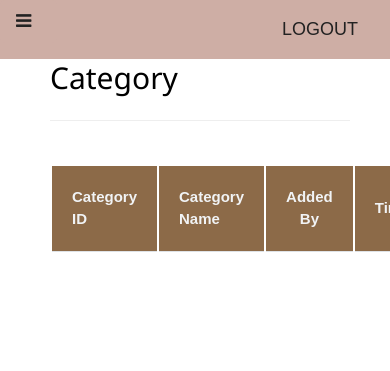
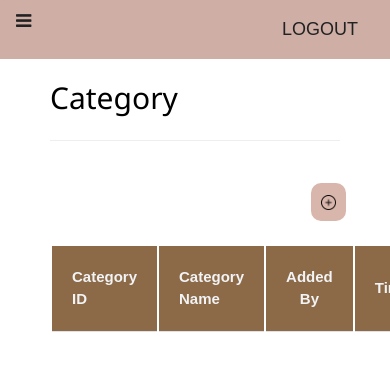
Before and after one commit to tetsu0329/morada, a PHP site: page /admin/category.php in a window 390 px wide; the page is wider, and only the part inside the window is pictured. Shown: the top 371 px of that part. Run offline with PHP 8.4, Linux system fonts and the light colour scheme; the visitor is signed in with stand-in values (Sample User, id 1); data comes from the database, SQL or seed files in the repository; data that the repository does not hold is empty; some libraries are stand-ins or nearby versions.

Commit message:
revisions

```diff
--- a/admin/archive_orders.php
+++ b/admin/archive_orders.php
@@ -211,6 +211,12 @@ textarea {
         margin-top: 0;
     }
 	}
+          @media only screen and (max-width: 768px) {
+.content_body{
+  margin: 50px;
+  }
+}
+
 </style>
 <body>
 
--- a/admin/archive_products.php
+++ b/admin/archive_products.php
@@ -211,6 +211,12 @@ textarea {
         margin-top: 0;
     }
 	}
+          @media only screen and (max-width: 768px) {
+.content_body{
+  margin: 50px;
+  }
+}
+
 </style>
 <body>
 
--- a/admin/category.php
+++ b/admin/category.php
@@ -212,6 +212,12 @@
         margin-top: 0;
     }
 	}
+      @media only screen and (max-width: 768px) {
+.content_body{
+  margin: 50px;
+  }
+}
+
 </style>
 <body>
 <div class="content">
@@ -221,6 +227,38 @@
     <h2>Category</h2>
     <hr>
 <br>
+<div class="top_btns">
+<button onclick="document.getElementById('edit_modal').style.display='block'" class="btn_style"><img src="img/add.png" style="height: 15px; width: 15px;"></button>
+                      <div id="edit_modal" class="w3-modal">
+                        <div class="w3-modal-content">
+                          <header class="w3-container">
+                            <span onclick="document.getElementById('edit_modal').style.display='none'" class="w3-button w3-display-topright">&times;</span>
+                          </header>
+
+                          <div class="w3-container">
+                         <h4>Add Category</h4>
+                          <hr>
+                          <div class="container">
+                          <div class="row">
+                          <div class="col-75">
+                            <input type="text" id="prodname" name="prodname" placeholder="Category Name">
+                          </div>
+                           </div>
+
+                           <br>
+                           <center>
+                             <input type='submit' name='categsave' value='SAVE' class="btn_style2">&nbsp;<input type='submit' name='categancel' value='CANCEL' class="btn_style2">
+                           </center>
+
+                          </div>
+
+
+
+</div>
+                      </div>
+                  </div>
+    </div> <!-- topbtn -->
+    <br>
 <center>
   <table>
             <tr>
@@ -243,7 +281,7 @@
 
                 <td><center><?php echo $rows['timestamp']; ?></center></td>
                  <td style="float: left;">
-                    <a href="?CategoryID=<?php echo $rows['categoryid'] ?>"><button class="btn_style"><img src="img/view.png" style="height: 15px; width: 15px;"></button></a>
+                    <a href="?CategoryID=<?php echo $rows['categoryid'] ?>"><button class="btn_style"><img src="img/delete.png" style="height: 15px; width: 15px;"></button></a>
                 </td>
             </tr>
            <?php
--- a/admin/cms_about.php
+++ b/admin/cms_about.php
@@ -62,6 +62,12 @@
     margin-left: 50px;
     margin-top: 30px;  }
 	}
+		  @media only screen and (max-width: 768px) {
+.content_body{
+  margin: 50px;
+  }
+}
+
 </style>
 <body>
 <div class="content">
--- a/admin/cms_contact.php
+++ b/admin/cms_contact.php
@@ -137,6 +137,12 @@ input[type=submit]:hover {
         margin-top: 0;
     }
 	}
+		  @media only screen and (max-width: 768px) {
+.content_body{
+  margin: 50px;
+  }
+}
+
 </style>
 <body>
 <div class="content">
--- a/admin/cms_gallery.php
+++ b/admin/cms_gallery.php
@@ -100,6 +100,12 @@
     margin-left: 50px;
     margin-top: 30px;  }
 	}
+      @media only screen and (max-width: 768px) {
+.content_body{
+  margin: 50px;
+  }
+}
+
 </style>
 <body>
 <div class="content">
--- a/admin/navigation.php
+++ b/admin/navigation.php
@@ -72,19 +72,20 @@ a.panel:hover {
   border-radius: 5px;
   text-decoration: none !important;
 }
+
 /**/
 </style>
 </head>
 <body>
 
 <!-- Top container -->
-<div class="w3-bar w3-top w3-large topbar">
+<div class="w3-bar w3-top w3-large topbar" style="z-index: 4;">
   <button class="w3-bar-item w3-button w3-hide-large w3-hover-none w3-hover-text-light-grey" onclick="w3_open();"><i class="fa fa-bars"></i>  </button>
   <span class="w3-bar-item w3-right"><a href="#" class="w3-bar-item w3-button">LOGOUT</a></span>
 </div>
 
 <!-- Sidebar/menu -->
-<nav class="w3-sidebar w3-collapse w3-white w3-animate-left sidebarmenu" style="z-index:0;width:300px;" id="mySidebar"><br>
+<nav class="w3-sidebar w3-collapse w3-white w3-animate-left sidebarmenu" style="z-index:3;width:300px;" id="mySidebar"><br>
   <div class="w3-container w3-row">
     <div class="w3-col s4">
       <img src="img/logo.png" style="max-width: 250px;"><br>
```
Also changed, not shown: admin/cms_homepage.php (+13 -0 lines), admin/cms_products.php (+8 -1 lines), admin/customization.php (+30 -4 lines), admin/index.php (+21 -0 lines), admin/inquiry.php (+7 -0 lines), admin/useracc.php (+10 -0 lines).
